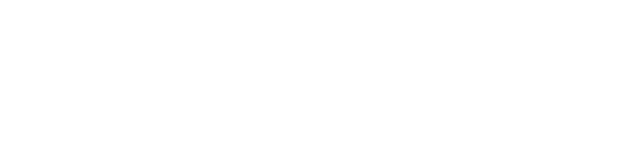
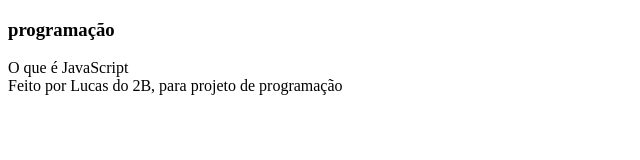
Before and after one commit to Lucas-Tsugukuni/Pagina-web-lucas, a plain HTML site: page index.html in a window 1280 px wide. Shown: the whole page, without its empty margins (0-640 px from the left). Drawn offline with Linux system fonts and the light colour scheme.

Commit message:
modified:   index.html

```diff
--- a/index.html
+++ b/index.html
@@ -1,11 +1,28 @@
 <!DOCTYPE html>
 <html lang="pt-br">
+
 <head>
     <meta charset="UTF-8">
     <meta name="viewport" content="width=device-width, initial-scale=1.0">
     <title>Document</title>
 </head>
+
 <body>
+    <main>
+        <section id="container">
+            <article class="cartao">
+                <div class="cartao_conteudo">
+                    <h3>programação</h3>
+                    <div class="cartao__conteudo__pergunta">
+                        O que é JavaScript
+                    </div>
+                </div>
+            </article>
+        </section>
+    </main>
+    <footer>
+        Feito por Lucas do 2B, para projeto de programação
+    </footer>
+</body>
 
-</body>
 </html>
```
